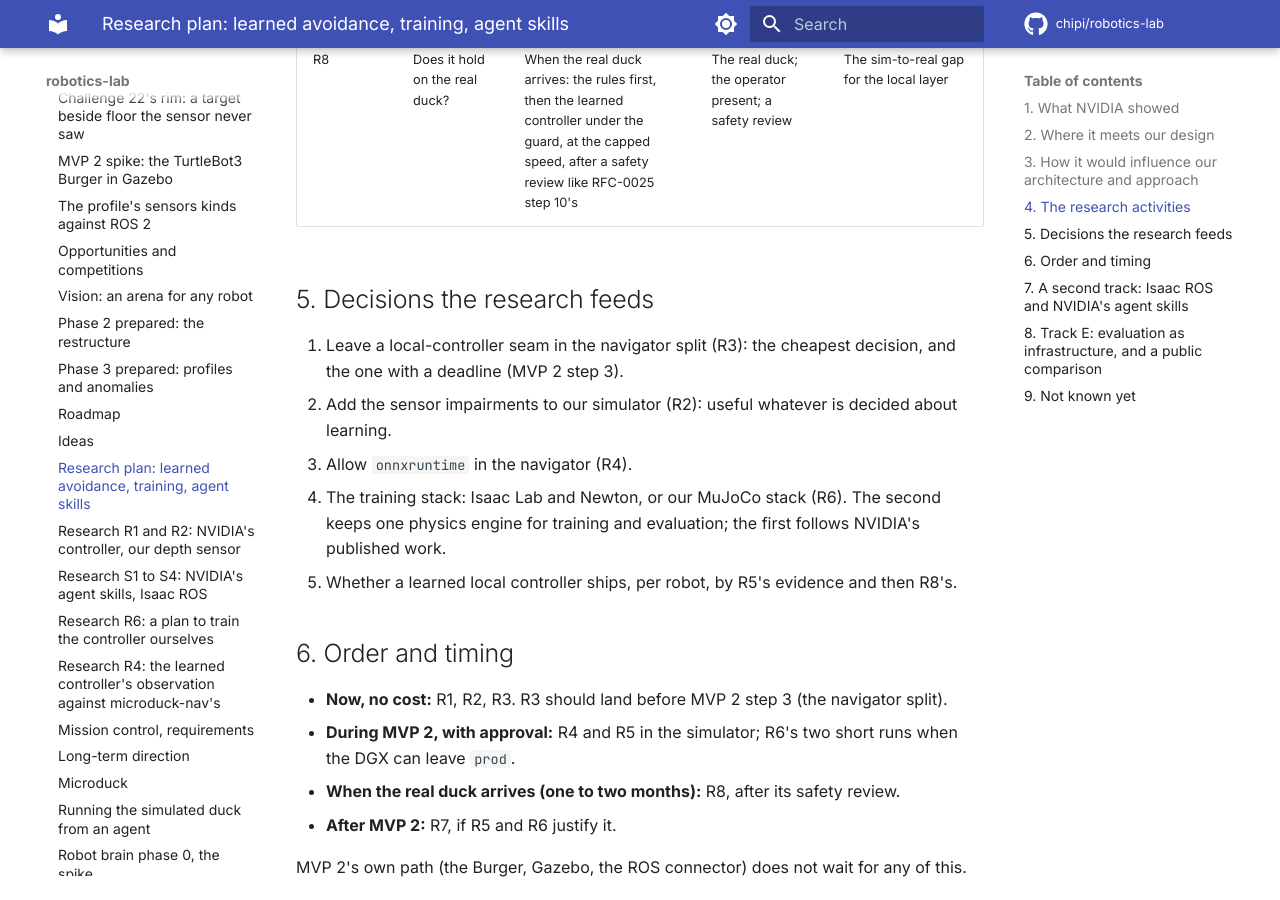
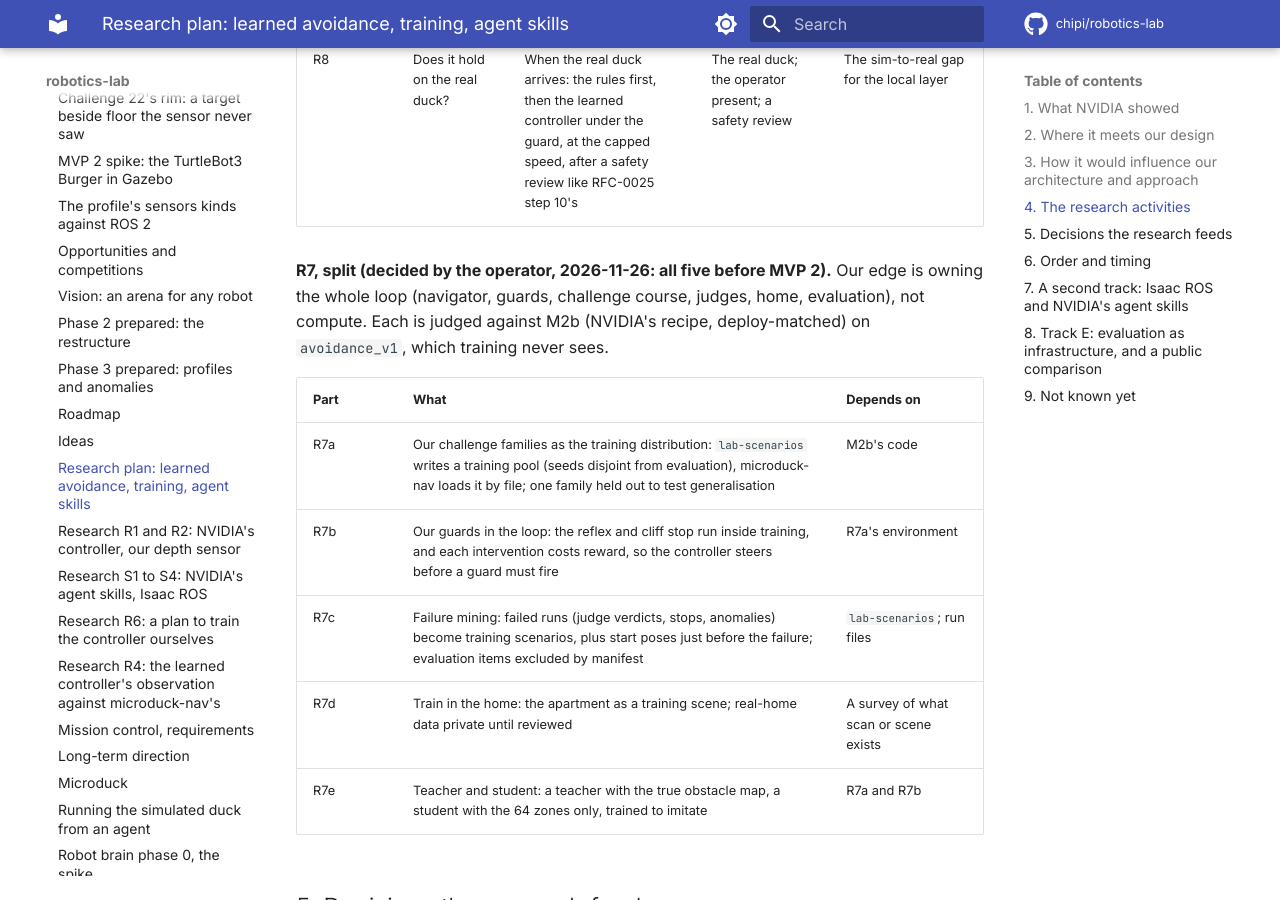
Before and after one commit to chipi/robotics-lab, an MkDocs documentation site: the page built from docs/wip/RESEARCH-LEARNED-AVOIDANCE.md, in a window 1280 px wide and 900 px high, scrolled down 6126 px. Built offline with MkDocs 1.6.1 and Material for MkDocs 9.7.7, drawn with Linux system fonts in a browser that asks for light colours; comment, search, counter and statistics services are not loaded.

Commit message:
docs(wip): R7 split into R7a-e (our challenge families, guards in the loop, failure mining, the home, teacher and student), all before MVP 2 (the operator, 2026-11-26)
Co-Authored-By: Claude Opus 5.5 <noreply@anthropic.com>
Claude-Session: https://claude.ai/code/session_014cvkLACeLchr5ni8n9hCia

```diff
--- a/docs/wip/RESEARCH-LEARNED-AVOIDANCE.md
+++ b/docs/wip/RESEARCH-LEARNED-AVOIDANCE.md
@@ -167,6 +167,18 @@ hardware until R8.
 | R7 | Can we train our own variant? | Our command (the path follower's, not a gamepad), our obstacles (apartment-like rooms, door frames, chair legs), our caps; trained on R6's stack, judged in R5's scenarios | R6; GPU hours | Our own local controller, its record, and its evaluation |
 | R8 | Does it hold on the real duck? | When the real duck arrives: the rules first, then the learned controller under the guard, at the capped speed, after a safety review like RFC-0025 step 10's | The real duck; the operator present; a safety review | The sim-to-real gap for the local layer |
 
+**R7, split (decided by the operator, 2026-11-26: all five before MVP 2).** Our edge is owning the
+whole loop (navigator, guards, challenge course, judges, home, evaluation), not compute. Each is
+judged against M2b (NVIDIA's recipe, deploy-matched) on `avoidance_v1`, which training never sees.
+
+| Part | What | Depends on |
+| --- | --- | --- |
+| R7a | Our challenge families as the training distribution: `lab-scenarios` writes a training pool (seeds disjoint from evaluation), microduck-nav loads it by file; one family held out to test generalisation | M2b's code |
+| R7b | Our guards in the loop: the reflex and cliff stop run inside training, and each intervention costs reward, so the controller steers before a guard must fire | R7a's environment |
+| R7c | Failure mining: failed runs (judge verdicts, stops, anomalies) become training scenarios, plus start poses just before the failure; evaluation items excluded by manifest | `lab-scenarios`; run files |
+| R7d | Train in the home: the apartment as a training scene; real-home data private until reviewed | A survey of what scan or scene exists |
+| R7e | Teacher and student: a teacher with the true obstacle map, a student with the 64 zones only, trained to imitate | R7a and R7b |
+
 ## 5. Decisions the research feeds
 
 1. Leave a local-controller seam in the navigator split (R3): the cheapest decision, and the one
```
